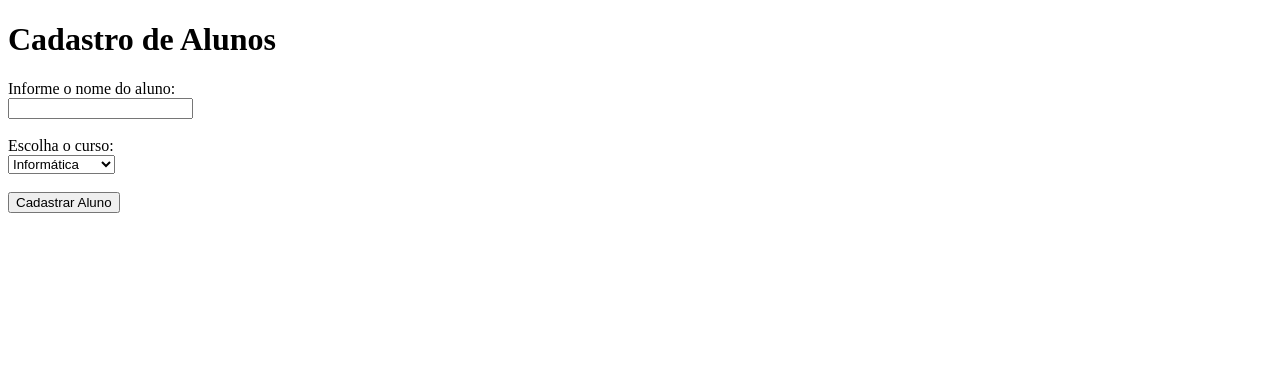
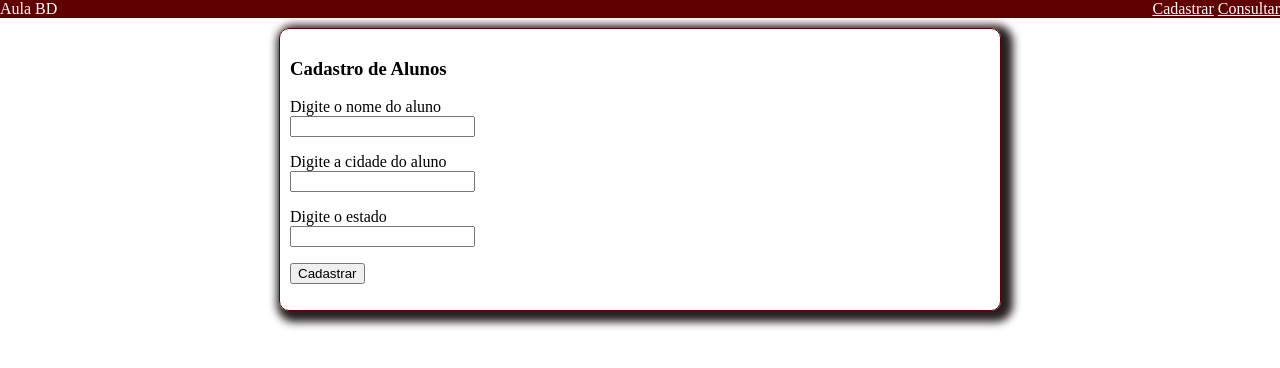
Before and after one commit to Ryutq/AulaBD, a PHP site: page /aluno_cadastro.php in a window 1280 px wide. Shown: the top 368 px of the page. Run offline with PHP 8.4, Linux system fonts and the light colour scheme.

Commit message:
Atualização

```diff
--- a/aluno_cadastro.php
+++ b/aluno_cadastro.php
@@ -4,31 +4,33 @@
     <meta charset="UTF-8">
     <meta name="viewport" content="width=device-width, initial-scale=1.0">
     <title>Document</title>
+    <link rel="stylesheet" href="style.css">
 </head>
 <body>
-     <h1>Cadastro de Alunos</h1>
+    <?php include "menu.php" ?>
+    <div class="conteudo">
+     <h3>Cadastro de Alunos</h3>
 
-    <form method="POST" action="aluno_cadastro.php">
-        <label>Informe o nome do aluno:</label><br>
-        <input type="text" name="nome_aluno" required><br><br>
+    <form method="POST" action="#">
+       <p>
+        Digite o nome do aluno<br>
+        <input type="text" name="nome" required>
+       </p>
 
-        <label>Escolha o curso:</label><br>
-        <select name="curso" required>
+        <p>
+            Digite a cidade do aluno <br>
+            <input type="text" name="cidade">
+        </p>
 
-            <option value="Informática">Informática</option>
-            <option value="Administração">Administração</option>
-            <option value="Engenharia">Engenharia</option>
-            <option value="Direito">Direito</option>
-        </select><br><br>
+        <p>
+            Digite o estado <br>
+            <input type="text" name="estado">
+        </p>
 
-        <button type="submit">Cadastrar Aluno</button>
+        <p>
+            <input type="submit" name="enviar" value="Cadastrar">
+        </p>
     </form>
-
-    <?php
-
-
-
-
-    ?>
+    </div>
 </body>
 </html>
--- /dev/null
+++ b/menu.php
@@ -0,0 +1,11 @@
+<div class="menu">
+        <div>
+        Aula BD
+    </div>
+
+    <div>
+        <a href="aluno_cadastro.php">Cadastrar</a>
+        <a href="#">Consultar</a>
+    </div>
+
+    </div>
--- a/style.css
+++ b/style.css
@@ -18,6 +18,7 @@ h1{
     background-color: rgb(96,0,0);
     justify-content: space-between;
     color: white;
+
 }
 
 .menu a{
@@ -31,6 +32,9 @@ h1{
 .conteudo
 {
     width: 700px;
-    border: 1px solud rgb(96,0,0);
+    border: 1px solid rgb(96,0,0);
     border-radius: 10px;
+    margin: 10px auto;
+    padding: 10px;
+    box-shadow: 5px 4px 8px 7px rgb(37, 31, 31);
 }
```
Also changed, not shown: index.html (deleted, +0 -30 lines), index.php (added, +21 -0 lines).
